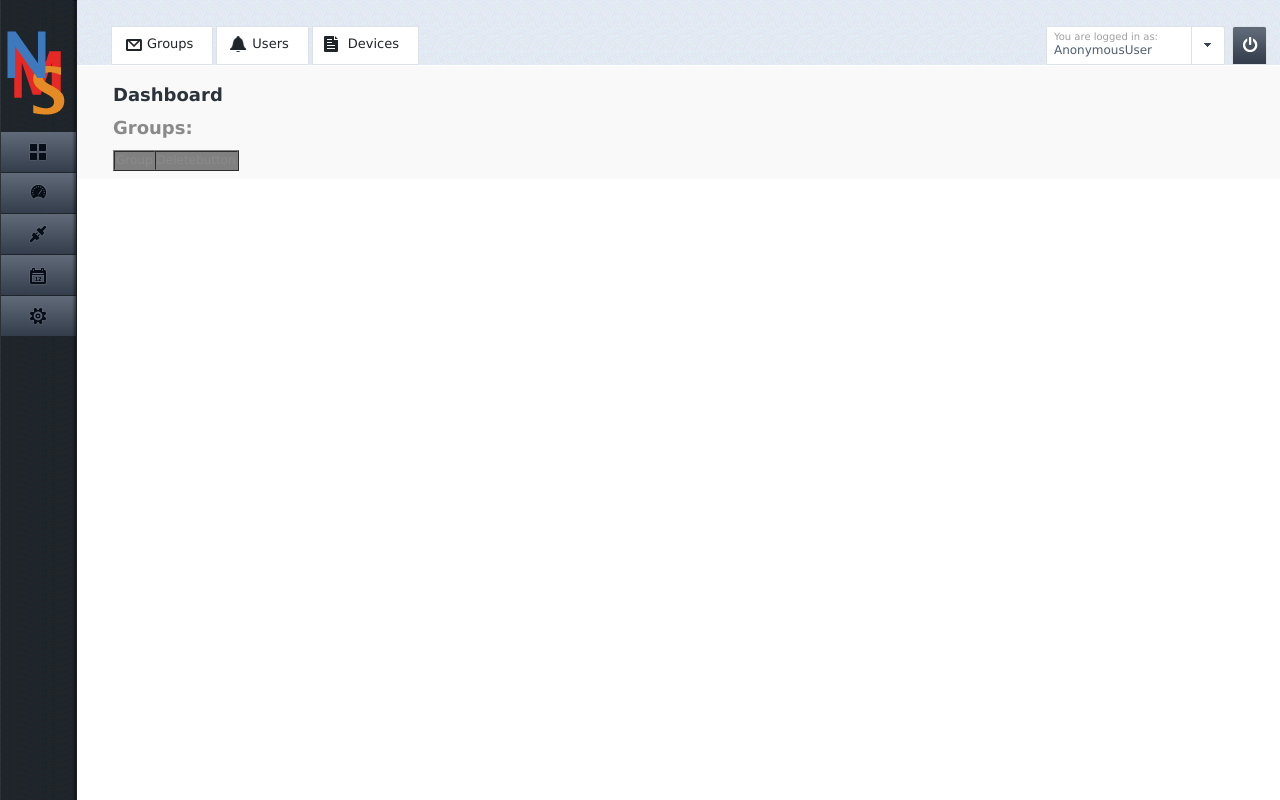
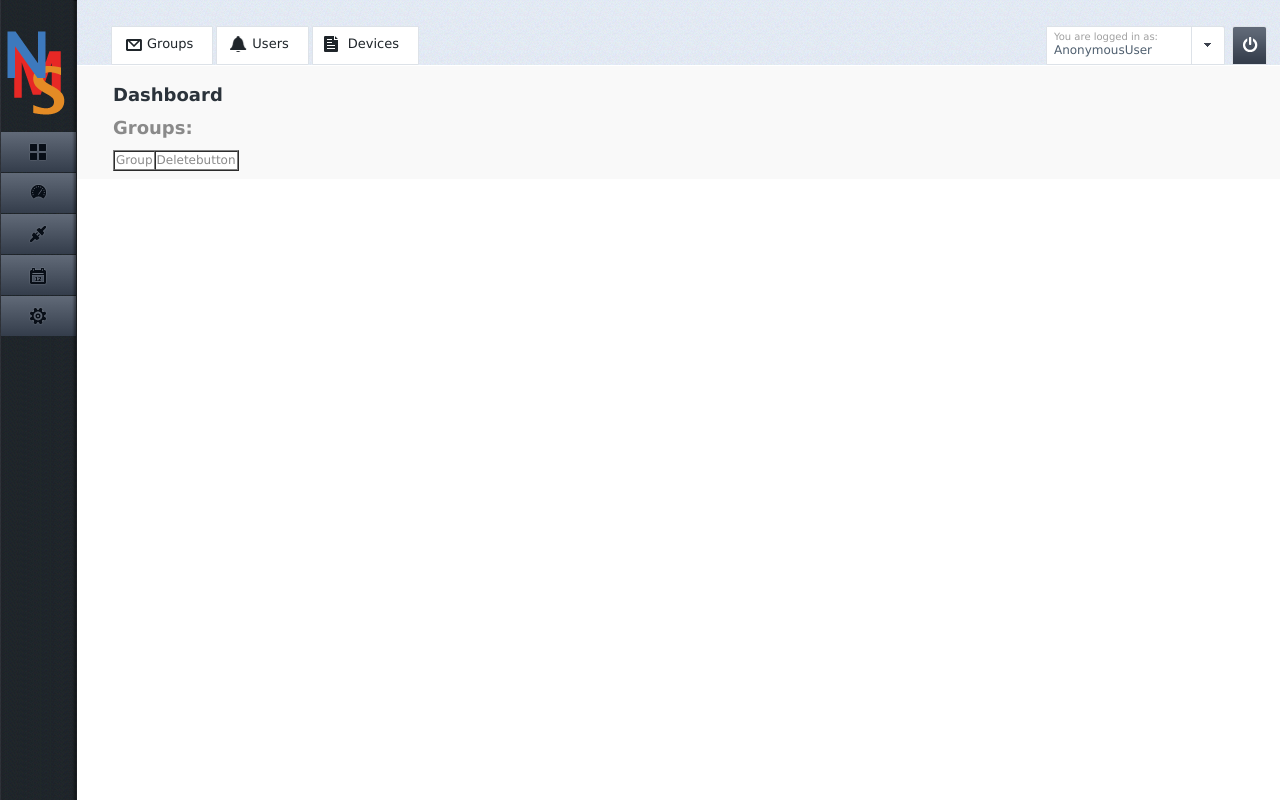
Before and after one commit to yanms/nms_code, a Django app: template unstable/nms_root/nms/templates/nms/acl_groups.html in a window 1280 px wide. Run offline with Django 3.2, Linux system fonts and the light colour scheme; the template is opened without the code that fills it, so the values that code supplies are empty; parts of the project's set-up code (start-up, migrations or seed data) failed here and were passed over; some libraries are stand-ins or nearby versions.

Commit message:
acl groups

```diff
--- a/unstable/nms_root/nms/templates/nms/acl_groups.html
+++ b/unstable/nms_root/nms/templates/nms/acl_groups.html
@@ -42,7 +42,7 @@
 								</ul>
 								<h2>Groups: </h2>
 								<table border ="1" celpadding="3" cellspacing="0">
-								<tbody align="left" style="background-color:grey">
+								<tbody align="left" style="background-color:white">
 								<tr>
 								<td>Group</td>
 								<td>Deletebutton</td>
```
